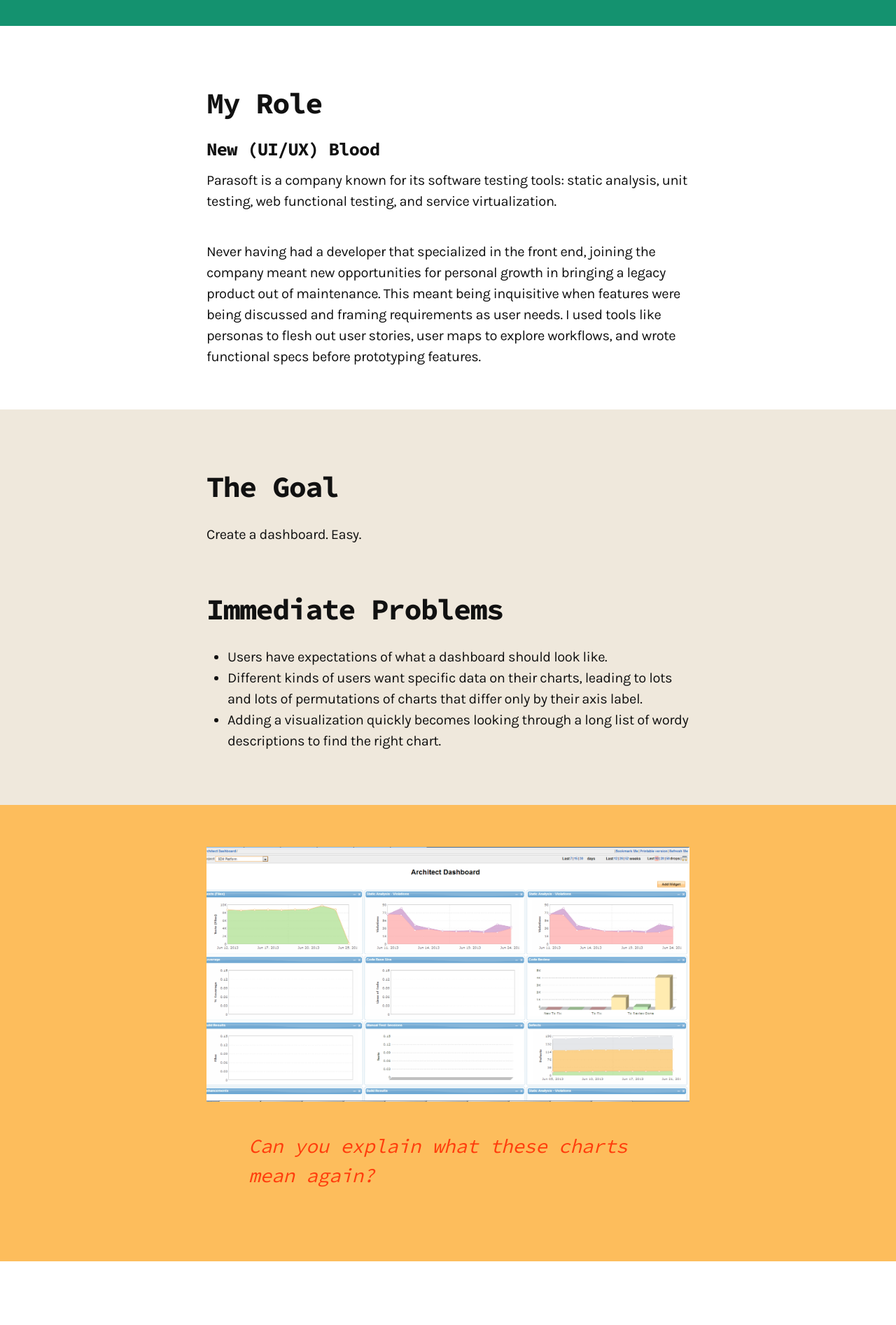
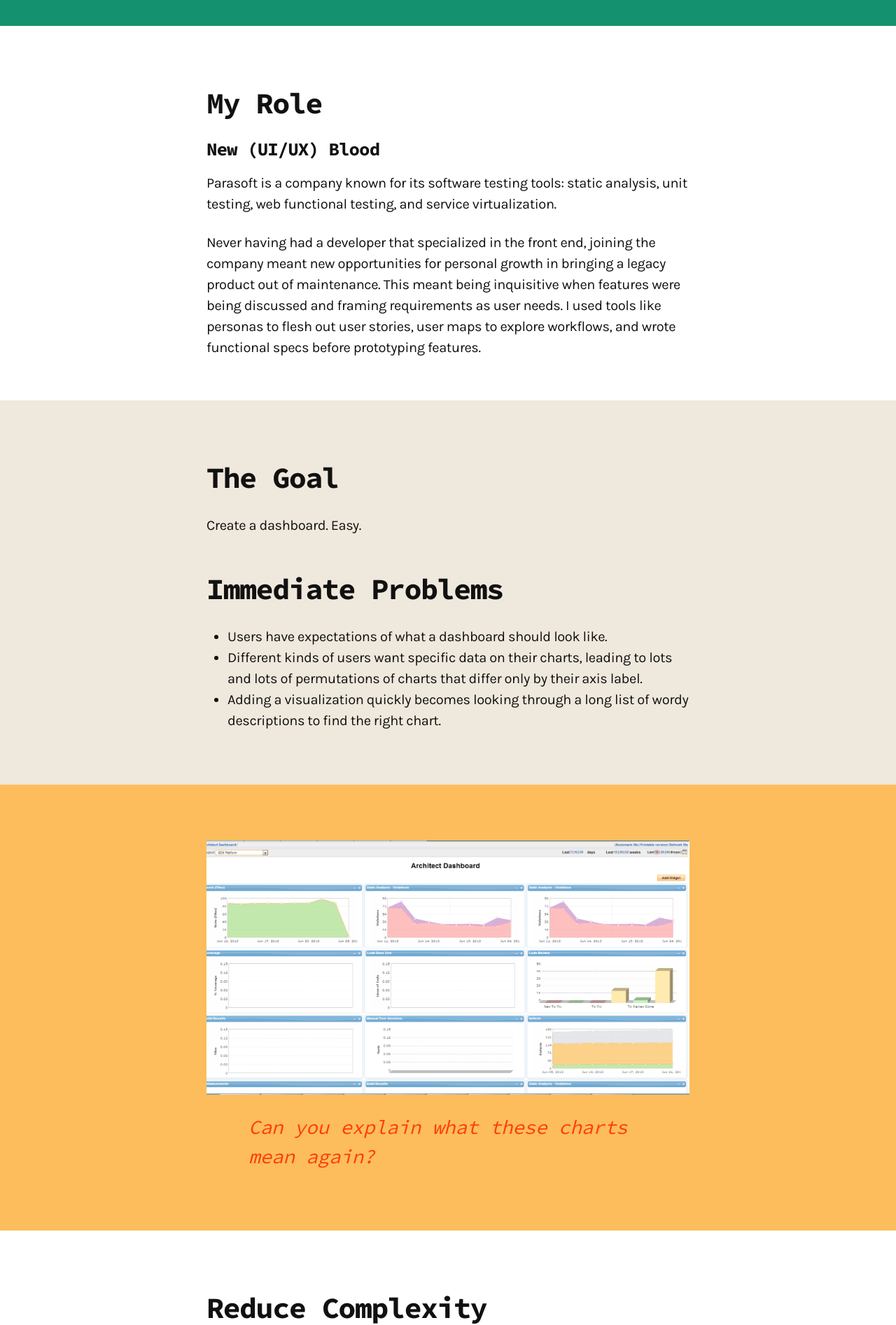
Before and after one commit to dotheygandalf/portfolio, a Jekyll site: the page built from _posts/2016-04-27-dashboard-design.markdown, in a window 1280 px wide. Shown: the part 591-2484 px from the top of the page at 70% size. Built offline with Jekyll 4.4.1, drawn with Linux system fonts in a browser that asks for light colours; nearby versions of some CDN libraries.

Commit message:
change style for blockquotes

```diff
--- a/_sass/_base.scss
+++ b/_sass/_base.scss
@@ -13,7 +13,8 @@ body, h1, h2, h3, h4, h5, h6, a, blockquote, cite {
 }
 
 cite {
-  float: right;
+  display: block;
+  text-align: right;
 }
 
 html {
@@ -49,7 +50,7 @@ ul, ol, dl,
 
 p, figure,
 pre, blockquote {
-  margin-bottom: 2.61803rem;
+  margin: 20px 0 25px;
 
   @include media-query($on-palm) {
     margin-bottom: $spacing-unit / 2;
```
